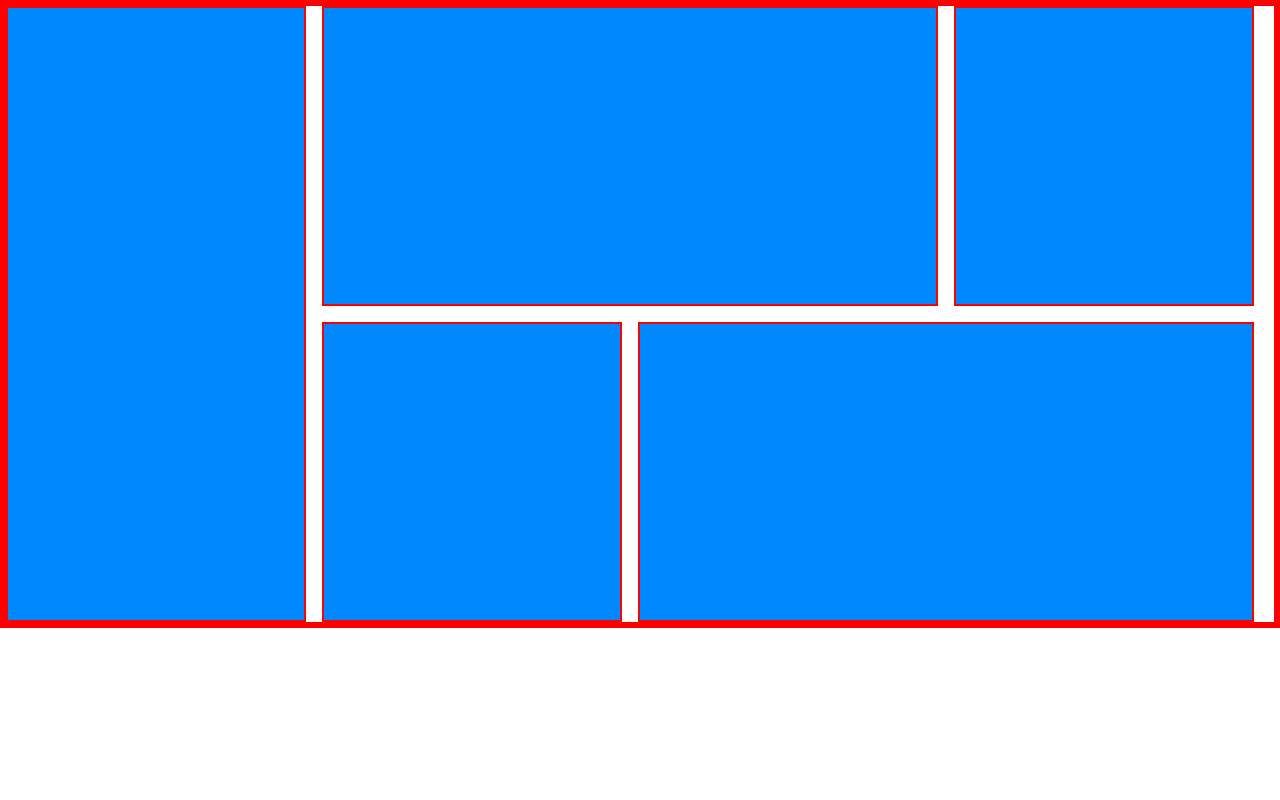
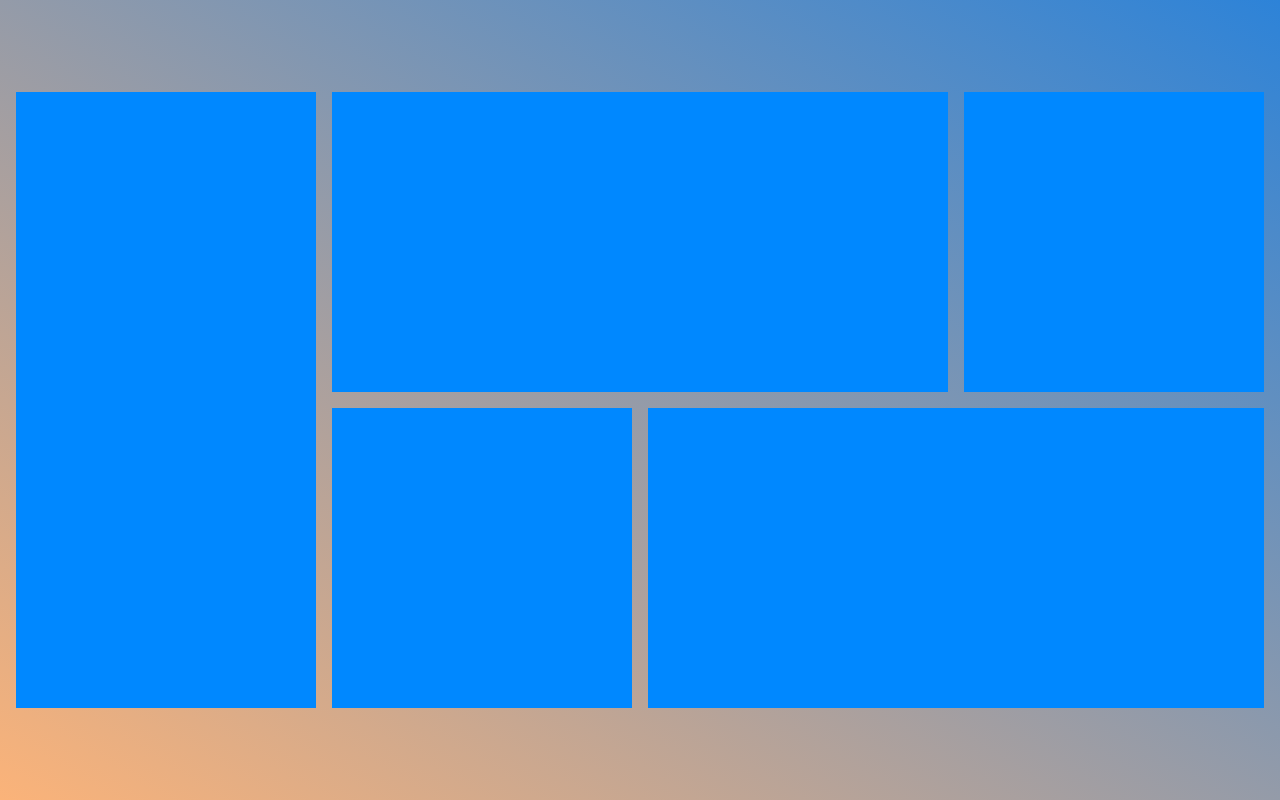
Before and after one commit to AechyAechisAeching/Grid, a plain HTML site: page index.html in a window 1280 px wide. Drawn offline with Linux system fonts and the light colour scheme.

Commit message:
background

```diff
--- a/index.html
+++ b/index.html
@@ -7,6 +7,7 @@
   <link rel="stylesheet" href="style.css">
 </head>
 <body>
+  <main>
   <div class="grid-container">
     <div class="box" style="grid-area: box-1;"></div>
     <div class="box" style="grid-area: box-2;"></div>
@@ -14,7 +15,7 @@
     <div class="box" style="grid-area: box-4;"></div>
     <div class="box" style="grid-area: box-5;"></div>
 
-
+</main>
 
 
   </div>
--- a/style.css
+++ b/style.css
@@ -2,15 +2,22 @@
   margin: 0;
   padding: 0;
   box-sizing: border-box;
-  border: 2px solid red;
+  /* border: 2px solid red; */
+}
+
+
+main {
+  display: flex;
+  align-items: center;
+  justify-content: center;
+  min-height: 100vh;
+  background: linear-gradient(to top right, #fbb379, #2d83d8);
 }
 
 .box {
   background-color: rgb(0, 136, 255);
 
 }
-
-
 
 .grid-container {
   display: grid;
```
